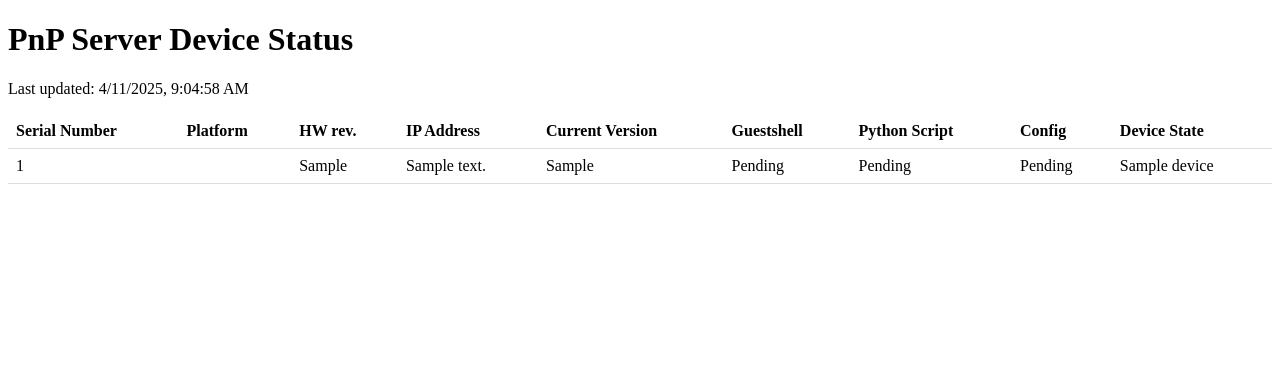
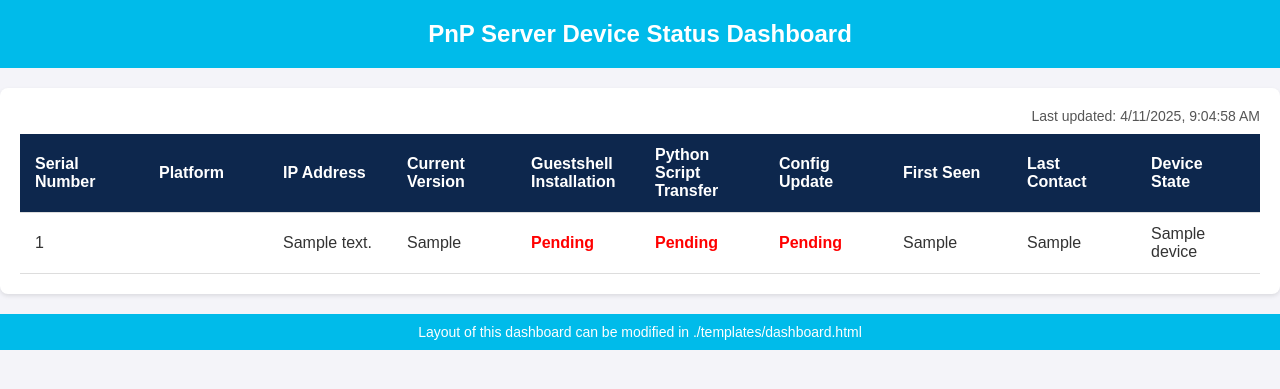
Before and after one commit to ianz94/PnP-Server-Demo, a Flask app: template templates/dashboard.html in a window 1280 px wide. Shown: the top 389 px of the page. Run offline with Flask 3, Linux system fonts and the light colour scheme; the template is opened without the code that fills it: most values are stand-ins (such as "Sample title", 1, 10 or a date in 2020); parts of the project's set-up code (start-up, migrations or seed data) failed here and were passed over.

Commit message:
Dashboard layout improvement

```diff
--- a/templates/dashboard.html
+++ b/templates/dashboard.html
@@ -1,55 +1,146 @@
 <!DOCTYPE html>
-<html>
+<html lang="en">
 <head>
+    <meta charset="UTF-8">
+    <meta name="viewport" content="width=device-width, initial-scale=1.0">
     <title>PnP Server Dashboard</title>
     <style>
+        body {
+            font-family: Arial, sans-serif;
+            margin: 0;
+            padding: 0;
+            background-color: #f4f4f9;
+            color: #333;
+        }
+        header {
+            background-color: #00BBEA;
+            color: white;
+            padding: 20px 10px;
+            text-align: center;
+        }
+        header h1 {
+            margin: 0;
+            font-size: 24px;
+        }
+        .container {
+            max-width: 1400px;
+            margin: 20px auto;
+            padding: 20px;
+            background-color: white;
+            border-radius: 8px;
+            box-shadow: 0 2px 4px rgba(0, 0, 0, 0.1);
+            overflow-x: auto; /* Enable horizontal scrolling */
+        }
+        .last-updated {
+            text-align: right;
+            font-size: 14px;
+            color: #555;
+            margin-bottom: 10px;
+        }
         table {
             width: 100%;
             border-collapse: collapse;
+            margin-top: 10px;
+            table-layout: fixed; /* Ensures the table fits within the container */
+            word-wrap: break-word; /* Prevents content from overflowing */
         }
         th, td {
-            padding: 8px;
+            padding: 12px 15px;
             text-align: left;
             border-bottom: 1px solid #ddd;
         }
-        tr:hover {background-color: #f5f5f5;}
-        .refresh {
-            margin: 20px 0;
+        th {
+            background-color: #0D274D;
+            color: white;
+        }
+        tr:nth-child(even) {
+            background-color: #f9f9f9;
+        }
+        tr:hover {
+            background-color: #e0f7fa;
+            cursor: pointer;
+        }
+        .status-done {
+            color: green;
+            font-weight: bold;
+        }
+        .status-pending {
+            color: red;
+            font-weight: bold;
+        }
+        footer {
+            text-align: center;
+            padding: 10px 0;
+            margin-top: 20px;
+            background-color: #00BBEA;
+            color: white;
+            font-size: 14px;
+        }
+        @media (max-width: 768px) {
+            th, td {
+                font-size: 14px;
+                padding: 8px;
+            }
         }
     </style>
     <meta http-equiv="refresh" content="5"> <!-- Auto refresh every 5 seconds -->
 </head>
 <body>
-    <h1>PnP Server Device Status</h1>
-    <p>Last updated: <span id="datetime"></span></p>
-
-    <table>
+    <header role="banner">
+        <h1>PnP Server Device Status Dashboard</h1>
+    </header>
+    <div class="container">
+        <div class="last-updated">
+            Last updated: <span id="datetime"></span>
+        </div>
+        <table role="table">
+            <thead>
                 <tr>
                     <th>Serial Number</th>
                     <th>Platform</th>
-            <th>HW rev.</th>
                     <th>IP Address</th>
                     <th>Current Version</th>
-            <th>Guestshell</th>
-            <th>Python Script</th>
-            <th>Config</th>
+                    <th>Guestshell Installation</th>
+                    <th>Python Script Transfer</th>
+                    <th>Config Update</th>
+                    <th>First Seen</th>
+                    <th>Last Contact</th>
                     <th>Device State</th>
                 </tr>
+            </thead>
+            <tbody>
+                {% if devices %}
                     {% for device in devices %}
                     <tr>
                         <td>{{ device.serial_number }}</td>
                         <td>{{ device.platform }}</td>
-            <td>{{ device.hw_rev }}</td>
                         <td>{{ device.ip_address }}</td>
                         <td>{{ device.current_version }}</td>
-            <td>{{ "Done" if device.has_gs_tarball else "Pending" }}</td>
-            <td>{{ "Done" if device.has_py_script else "Pending" }}</td>
-            <td>{{ "Done" if device.is_configured else "Pending" }}</td>
+                        <td class="{{ 'status-done' if device.has_gs_tarball else 'status-pending' }}">
+                            {{ "Done" if device.has_gs_tarball else "Pending" }}
+                        </td>
+                        <td class="{{ 'status-done' if device.has_py_script else 'status-pending' }}">
+                            {{ "Done" if device.has_py_script else "Pending" }}
+                        </td>
+                        <td class="{{ 'status-done' if device.is_configured else 'status-pending' }}">
+                            {{ "Done" if device.is_configured else "Pending" }}
+                        </td>
+                        <td>{{ device.first_seen }}</td>
+                        <td>{{ device.last_contact }}</td>
                         <td>{{ device.state_name }}</td>
                     </tr>
                     {% endfor %}
+                {% else %}
+                    <tr>
+                        <td colspan="10" style="text-align: center; padding: 20px;">No devices found</td>
+                    </tr>
+                {% endif %}
+            </tbody>
         </table>
-
+    </div>
+    <footer>
+        Layout of this dashboard can be modified in ./templates/dashboard.html
+    </footer>
     <script>
         function updateDateTime() {
             document.getElementById("datetime").innerHTML = new Date().toLocaleString();
```
Lines whose indentation alone changed are shown as unchanged.
